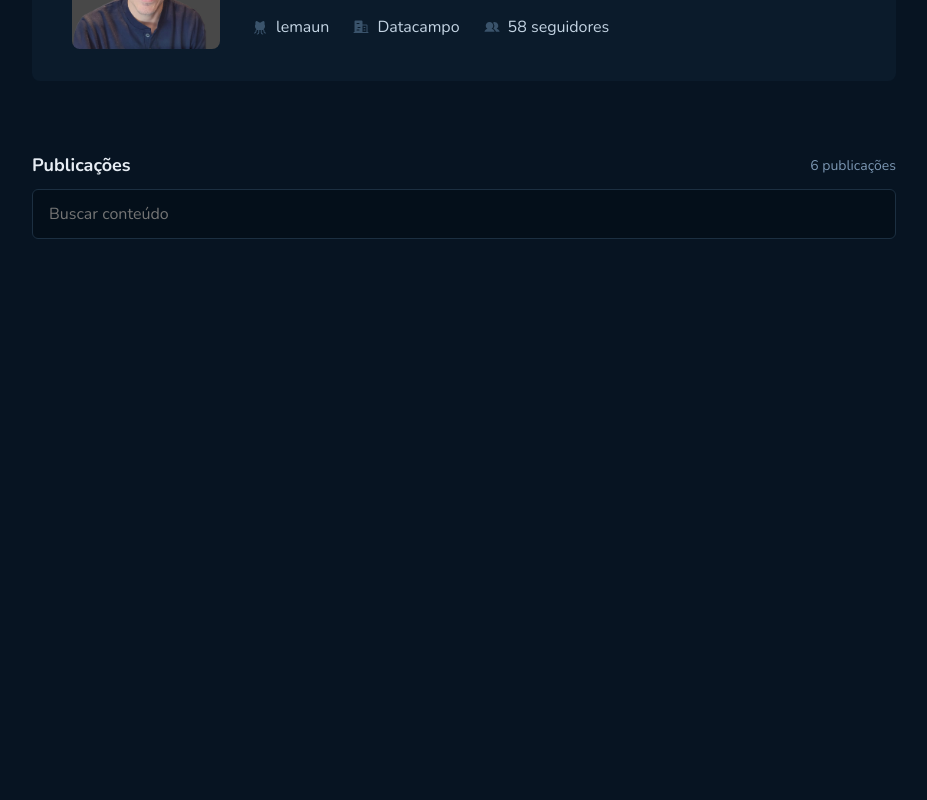
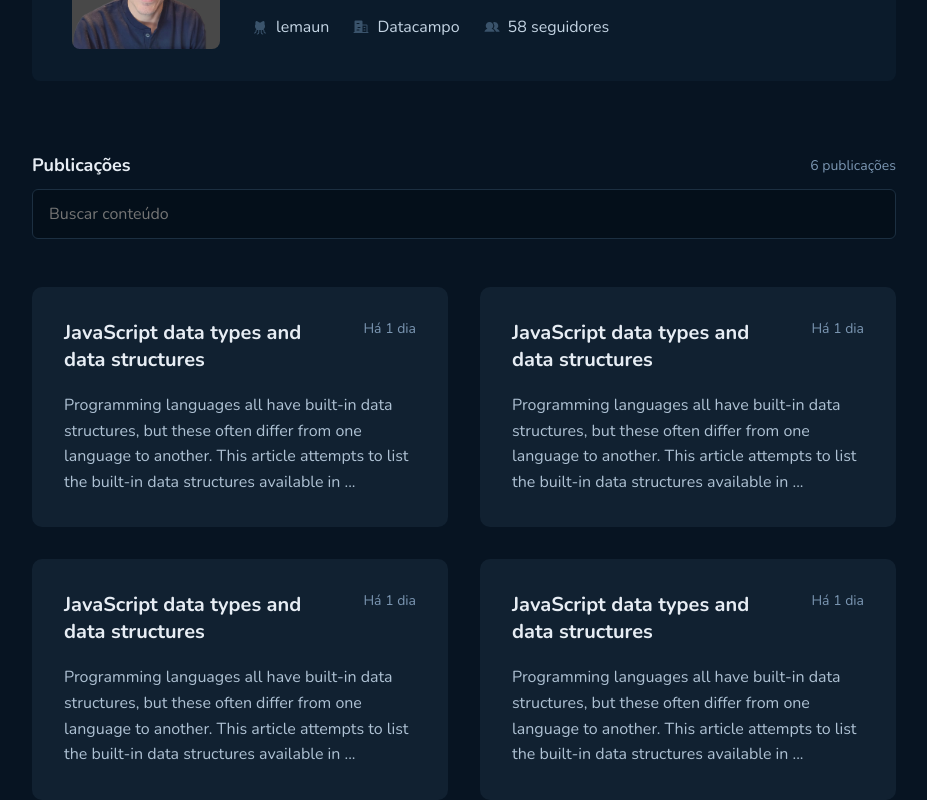
Before and after one commit to lemaun/ignite-2022-03-blog-desafio, a React (Vite) app: page / in a window 1280 px wide. Shown: the part 367-1167 px from the top of the page, without its empty margins (176-1103 px from the left). Before the commit the page ends 800 px from the top, so only its background shows below. Built offline with nearby package versions, Linux system fonts and the light colour scheme.

Commit message:
layout adjust and post items

```diff
--- /dev/null
+++ b/src/components/PostItem/index.tsx
@@ -0,0 +1,13 @@
+import { PostContent, PostHeader } from "./styles";
+
+export function PostItem() {
+  return (
+    <PostContent>
+      <PostHeader>
+        <h2>JavaScript data types and data structures</h2>
+        <span>Há 1 dia</span>
+      </PostHeader>
+      <p>Programming languages all have built-in data structures, but these often differ from one language to another. This article attempts to list the built-in data structures available in ...</p>
+    </PostContent>
+  )
+}
--- /dev/null
+++ b/src/components/PostItem/styles.ts
@@ -0,0 +1,39 @@
+import styled from 'styled-components'
+
+export const PostContent = styled.div`
+  width: 100%;
+  display: flex;
+  flex-direction: column;
+  gap: 1.25rem;
+  border-radius: 10px;
+  background: ${props => props.theme.basePost};
+  padding: 2rem;
+
+  p {
+    color: ${props => props.theme.baseText};
+    line-height: 160%;
+  }
+`
+
+export const PostHeader = styled.div`
+  width: 100%;
+  display: flex;
+  justify-content: space-between;
+  align-items: flex-start;
+  gap: 1.25rem;
+
+
+
+  h2 {
+    font-size: 1.25rem;
+    font-weight: 700;
+    color: ${props => props.theme.baseTitle};
+  }
+
+  span {
+    color: ${props => props.theme.baseSpan};
+    font-size: 0.875rem;
+    flex-basis: 30%;
+    text-align: right;
+  }
+`
--- a/src/components/ProfileBoard/index.tsx
+++ b/src/components/ProfileBoard/index.tsx
@@ -9,7 +9,7 @@ export function ProfileBoard() {
       <Profile>
         <ProfileTitle>
           <h2>Leandro Lago da Silva</h2>
-          <a>GITHUB <Link size={16}/></a>
+          <a href="#">GITHUB <Link size={16}/></a>
         </ProfileTitle>
         <p>Tristique volutpat pulvinar vel massa, pellentesque egestas. Eu viverra massa quam dignissim aenean malesuada suscipit. Nunc, volutpat pulvinar vel mass.</p>
         <ProfileDetails>
--- a/src/components/ProfileBoard/styles.ts
+++ b/src/components/ProfileBoard/styles.ts
@@ -54,7 +54,12 @@ export const ProfileTitle = styled.div`
     font-size: 0.75rem;
     font-weight: 700;
     text-decoration: none;
+
+    &:hover {
+      text-decoration: underline;
+    }
   }
+
 `
 
 export const ProfileDetails = styled.div`
--- a/src/components/SearchForm/styles.ts
+++ b/src/components/SearchForm/styles.ts
@@ -18,6 +18,9 @@ export const FormContent = styled.form`
     &:placeholder {
       color: ${(props) => props.theme.baseLabel};
     }
+    &:active {
+      border-color: ${(props) => props.theme.blue};
+    }
   }
 
 `
--- a/src/pages/Home/index.tsx
+++ b/src/pages/Home/index.tsx
@@ -1,7 +1,8 @@
 import { Header } from "../../components/Header";
+import { PostItem } from "../../components/PostItem";
 import { ProfileBoard } from "../../components/ProfileBoard";
 import { SearchForm } from "../../components/SearchForm";
-import { PostsContainer } from "./styles";
+import { PostsContainer, PostsList } from "./styles";
 
 export function Home() {
   return (
@@ -10,6 +11,12 @@ export function Home() {
       <ProfileBoard />
       <PostsContainer>
         <SearchForm />
+        <PostsList>
+          <PostItem />
+          <PostItem />
+          <PostItem />
+          <PostItem />
+        </PostsList>
       </PostsContainer>
     </div>
   )
--- a/src/pages/Home/styles.ts
+++ b/src/pages/Home/styles.ts
@@ -6,3 +6,10 @@ export const PostsContainer = styled.main`
   margin: 4.5rem auto 0;
   padding: 0 1.5rem;
 `
+
+export const PostsList = styled.div`
+  display: grid;
+  grid-template-columns: repeat(2, 1fr);
+  gap: 2rem;
+  margin-top: 3rem;
+`
```
